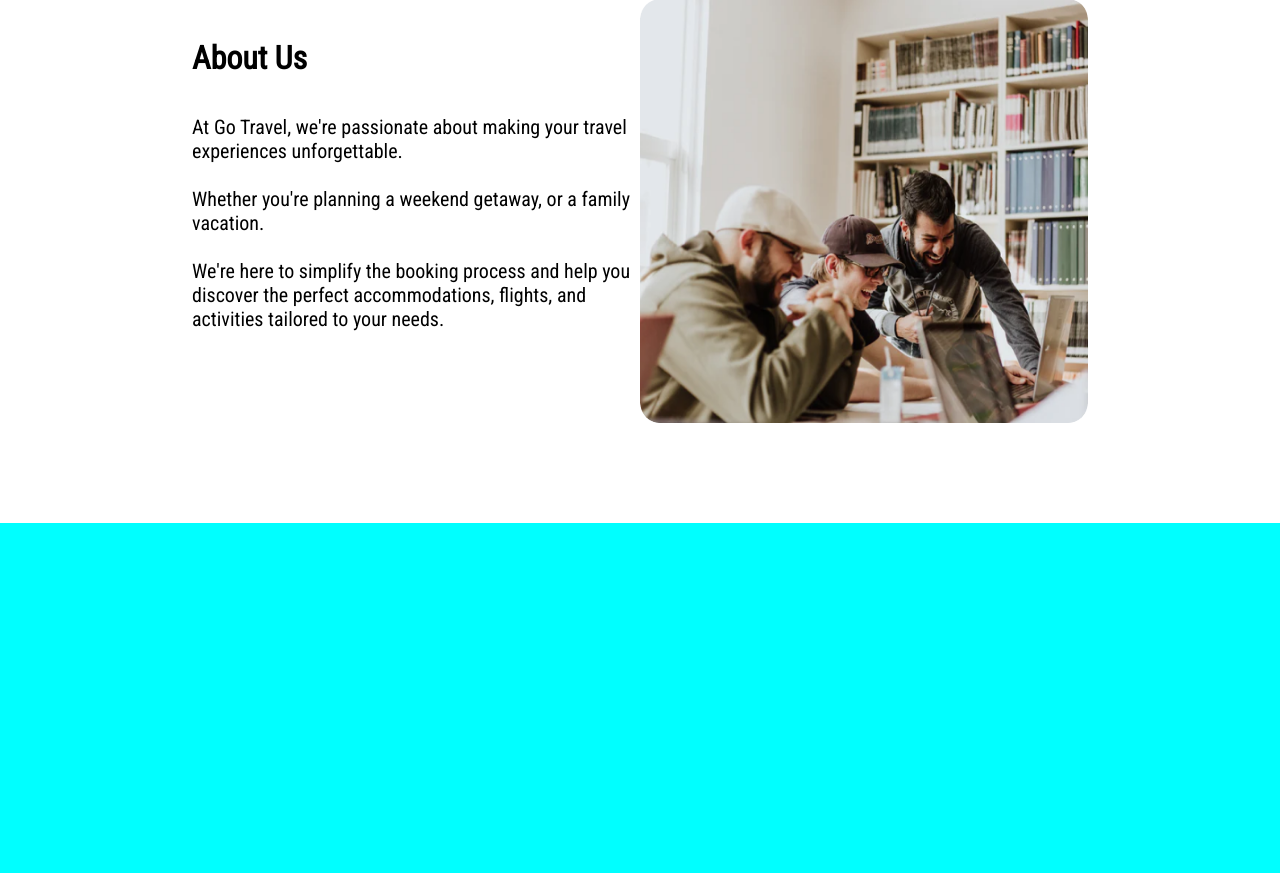
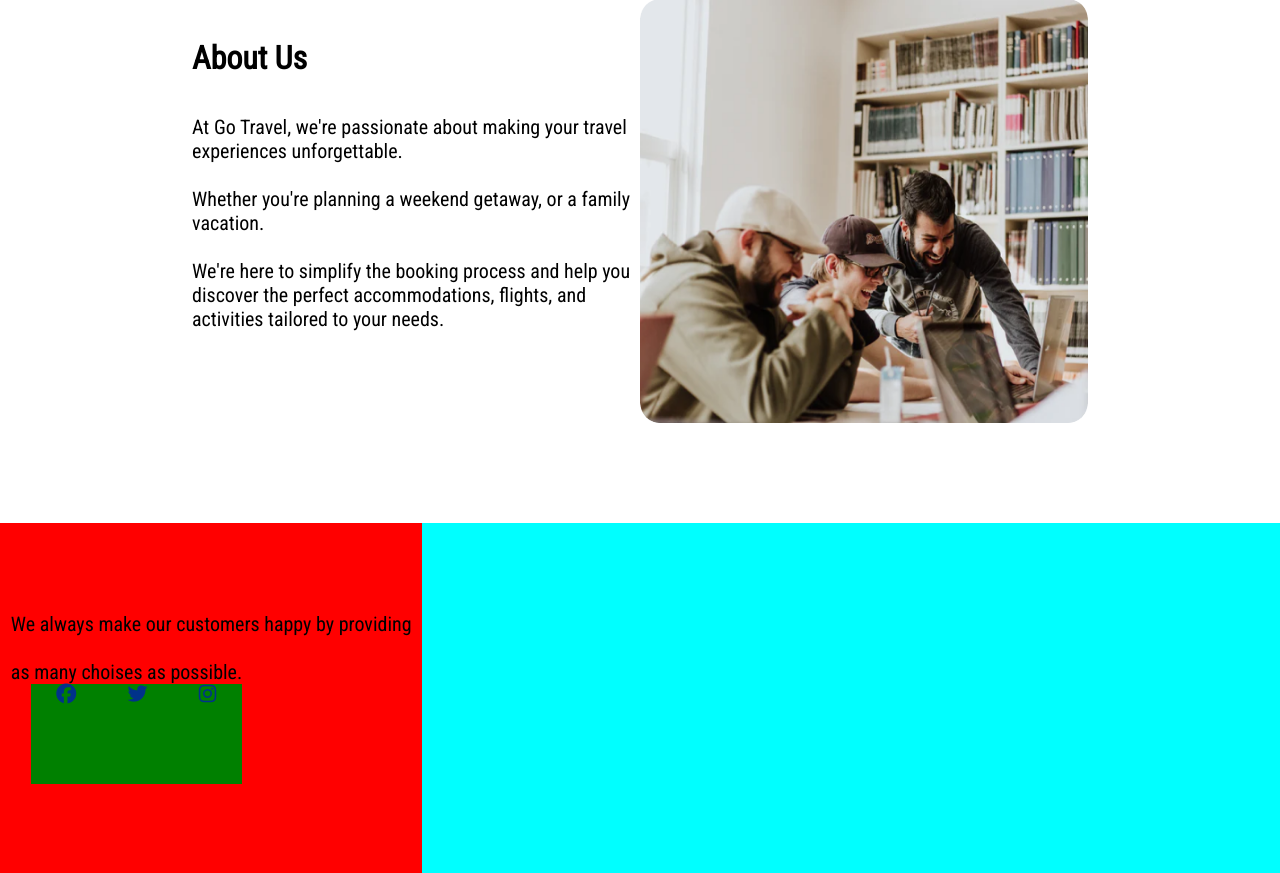
Before and after one commit to SergioGomezAlvarez/Reisorganisatie, a PHP site: page / in a window 1280 px wide. Shown: the part 2077-2950 px from the top of the page. Run offline with PHP 8.4, Linux system fonts and the light colour scheme; some libraries are stand-ins or nearby versions.

Commit message:
Bezig geweest met footer footer

```diff
--- a/index.php
+++ b/index.php
@@ -194,7 +194,10 @@
                     </h1>
                     <br></br>
                     <p class="about-us-story">
-                    At Go Travel, we're passionate about making your travel experiences unforgettable.<br></br> Whether you're planning a weekend getaway, or a family vacation.<br></br> We're here to simplify the booking process and help you discover the perfect accommodations, flights, and activities tailored to your needs.
+                        At Go Travel, we're passionate about making your travel experiences unforgettable.<br></br>
+                        Whether you're planning a weekend getaway, or a family vacation.<br></br> We're here to simplify
+                        the booking process and help you discover the perfect accommodations, flights, and activities
+                        tailored to your needs.
                     </p>
                 </div>
                 <img class="about-us-image" src="img/about-us.png">
@@ -206,7 +209,16 @@
     </main>
     <footer>
         <div class="footer-container">
-            <div class="socials">
+            <div class="footer-socials">
+                <p class="footer-socials-text">
+                    We always make our customers happy by providing<br></br> as many choises as possible.
+                </p>
+                <a class="footer-socials-buttons-container"><i class="fa-brands fa-facebook" style="color: #00328a;"></i><i class="fa-brands fa-twitter" style="color: #00328a;"></i><i class="fa-brands fa-instagram" style="color: #00328a;"></i></a>
+            </div>
+            <div class="footer-info">
+
+            </div>
+            <div class="footer-subscribe">
 
             </div>
         </div>
--- a/main.css
+++ b/main.css
@@ -519,3 +519,24 @@ nav {
     height: 350px;
     background-color: aqua;
 }
+
+.footer-socials{
+    display: flex;
+    flex-direction: column;
+    justify-content: center;
+    align-items: center;
+    width: 33%;
+    height: 350px;
+    font-size: 20px;
+    background-color: red;
+}
+.footer-socials-buttons-container{
+    display: flex;
+    flex-direction: row;
+    justify-content: space-around;
+    align-items: flex-start;
+    width: 50%;
+    height: 100px;
+    margin-right: 150px;
+    background-color: green;
+}
```
